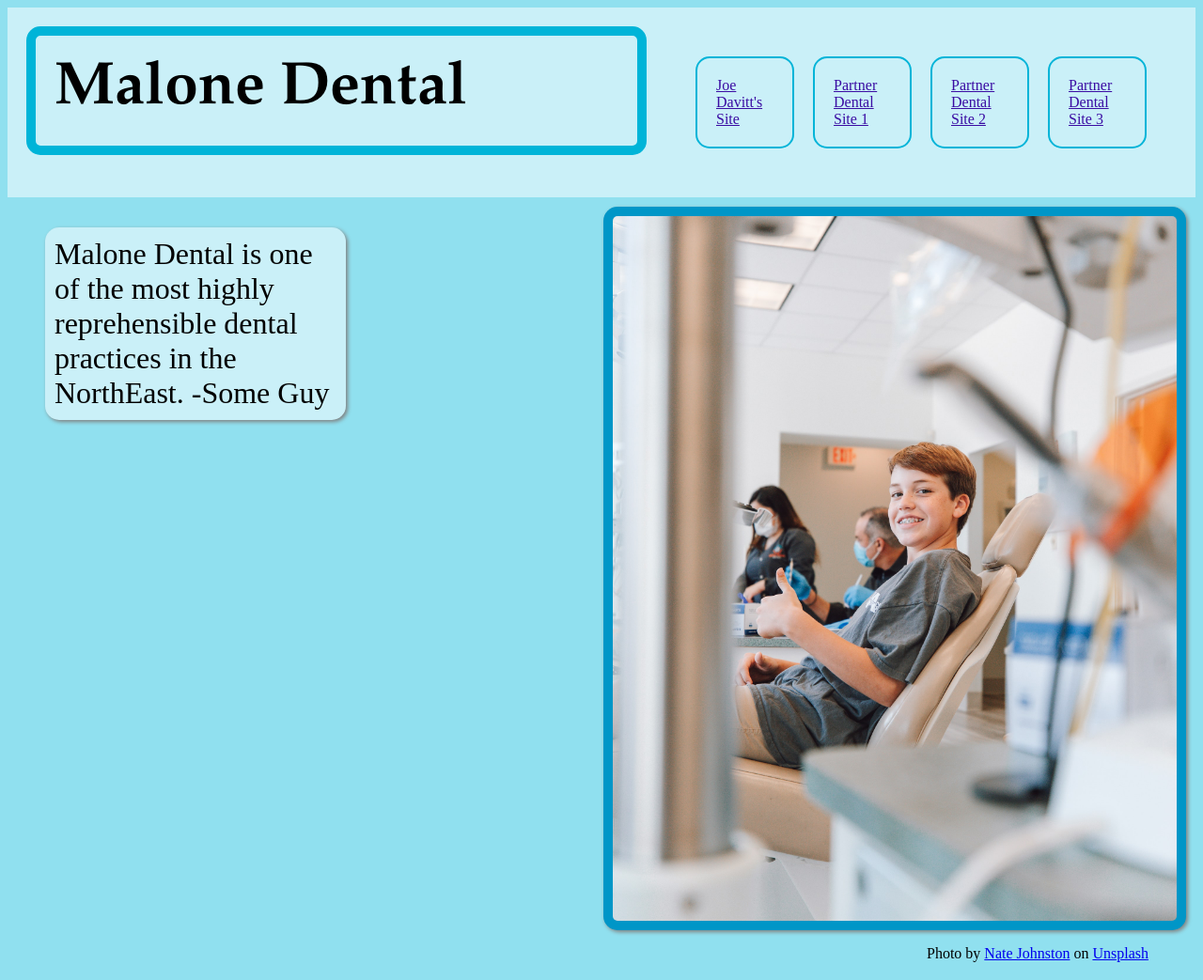
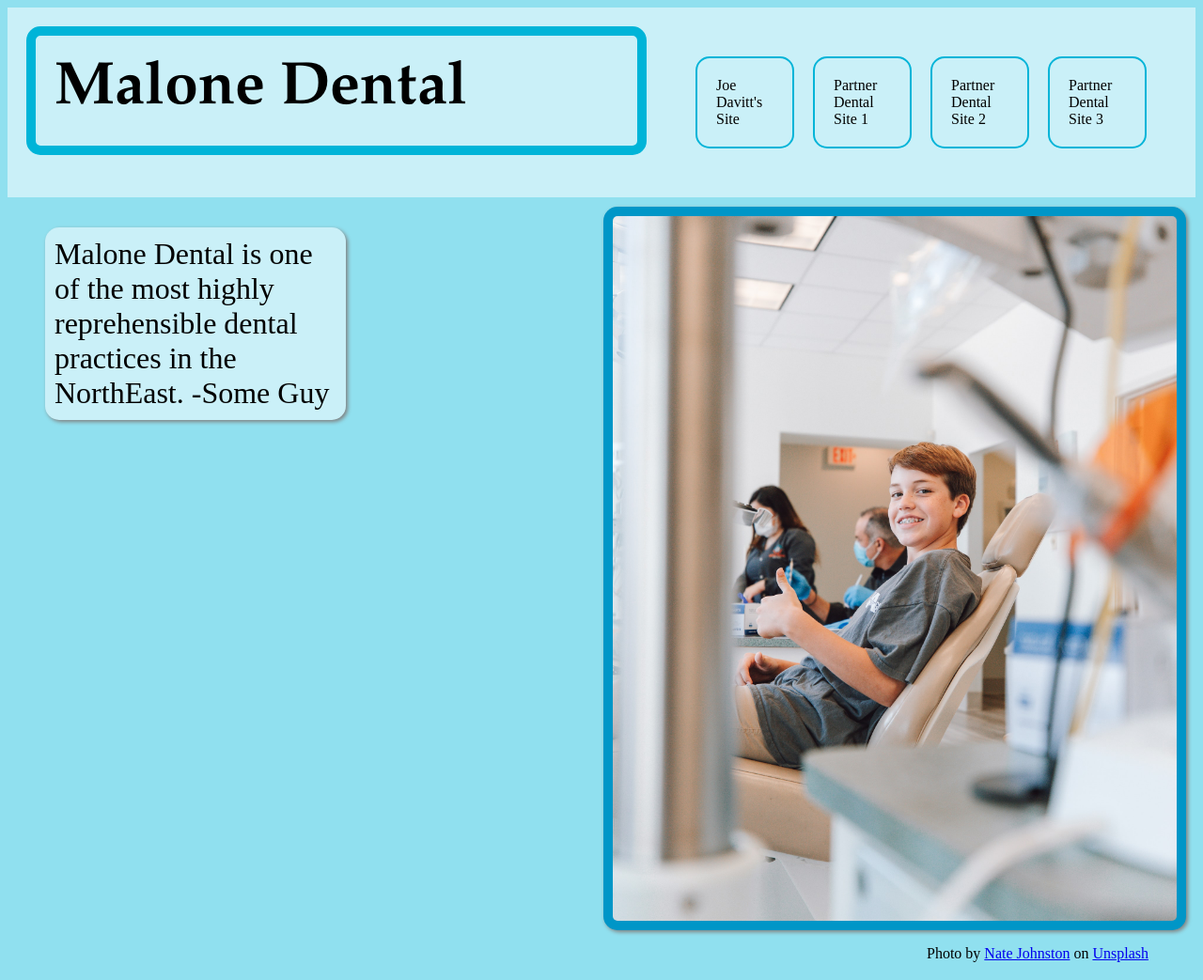
Before and after one commit to brennan-malone/hello-world, a plain HTML site: page index.html in a window 1280 px wide. Shown: the top 1043 px of the page at 94% size. Drawn offline with Linux system fonts and the light colour scheme.

Commit message:
Added some underline for style

```diff
--- a/main.css
+++ b/main.css
@@ -24,15 +24,17 @@ body {
 }
 
 .topNav a {
-    color: #3A0CA3;
+    color: #000;
     width: 600px;
     border: 2px solid #00B4D8;
     padding: 20px;
     margin: 10px;
     border-radius: 15px;
+    text-decoration: none;
 }
 .topNav a:hover{
     box-shadow: 2px 2px 4px gray;
+    text-decoration: underline;
 }
 
 header {
```
